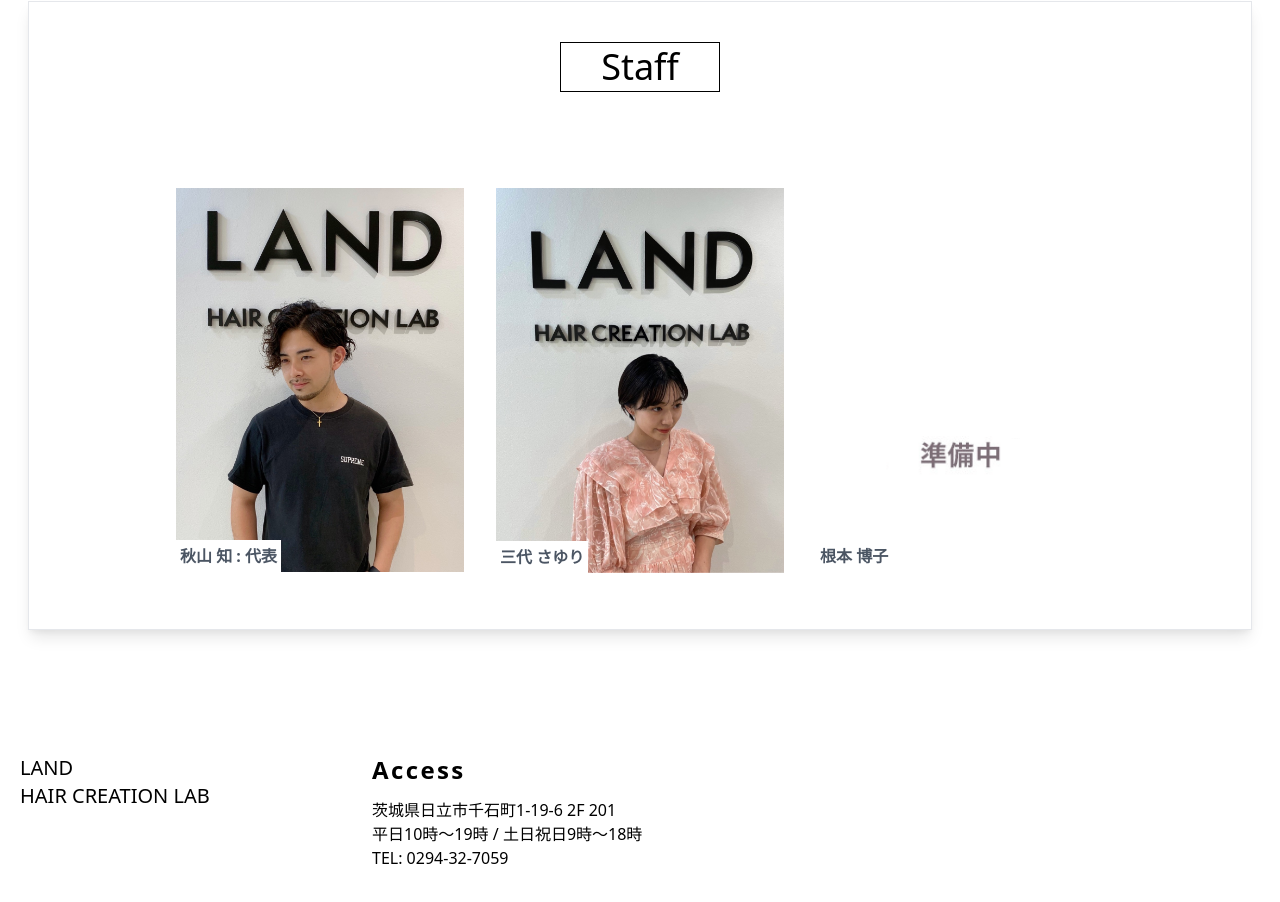
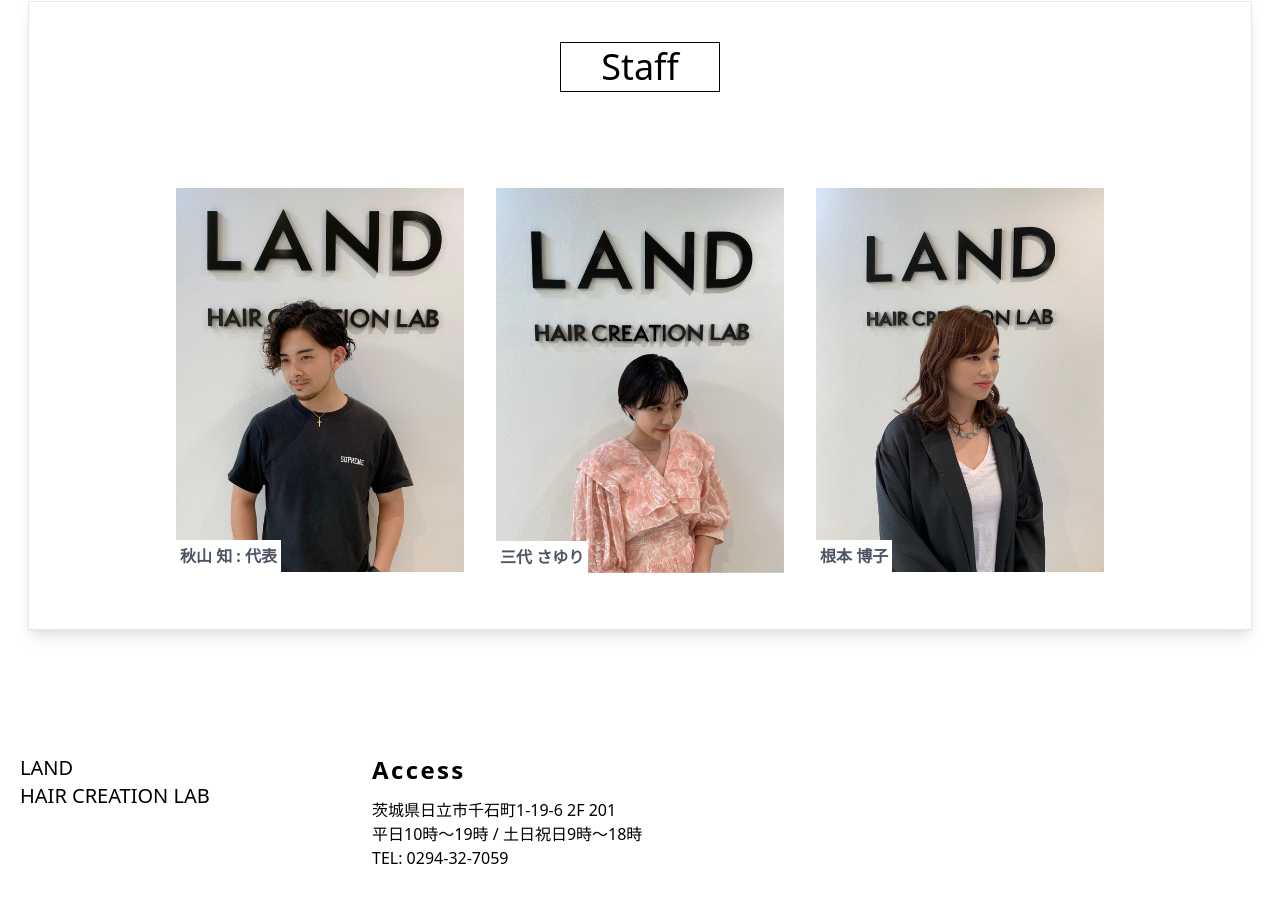
Before and after one commit to RyuRyuDX/landsite, a Next.js app: page /components/Staff/Staff in a window 1280 px wide. Shown: the part 978-1880 px from the top of the page. Built offline with nearby package versions, Linux system fonts and the light colour scheme.

Commit message:
【ADD】スタッフ画像

```diff
--- a/pages/components/Staff/Staff.js
+++ b/pages/components/Staff/Staff.js
@@ -29,7 +29,7 @@ export default function Staff() {
             </div>
           </div>
           <div className="overflow-hidden relative justify-end  cursor-pointer capitalize m-4 flex flex-col w-72 h-96 z-50 object-cover text-white">
-            <img src="/staff/ready.jpg"/>
+            <img src="/staff/nemoto.jpg"/>
             <div className="absolute p-1 flex bg-white text-gray-600 flex-col">
               <span className="font-bold">根本 博子</span>
             </div>
```
Also changed, not shown: public/staff/nemoto.jpg (added).
